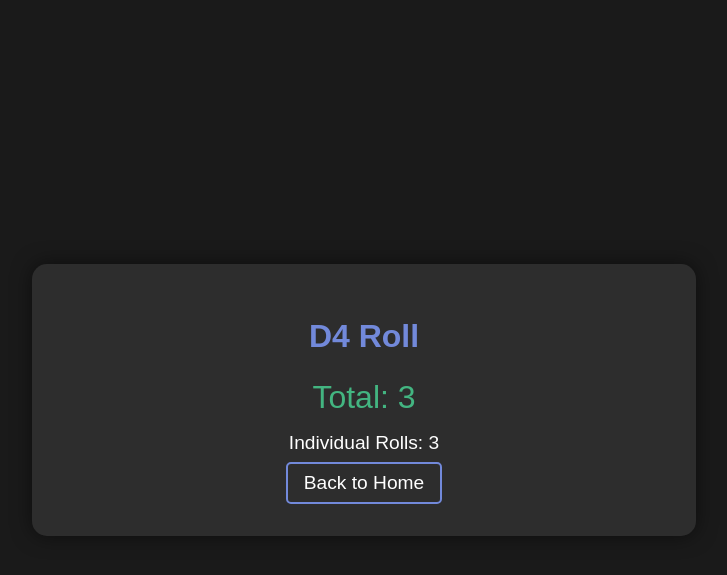
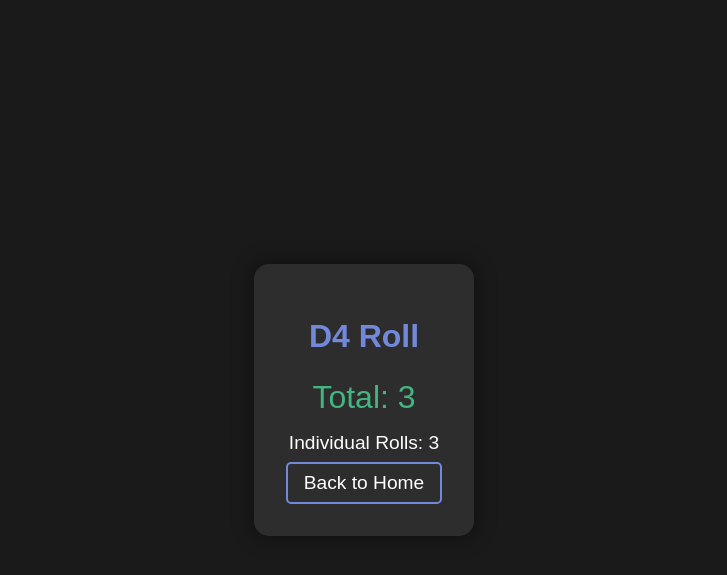
Before and after one commit to Kameonx/D20, a Flask app: page /d4 in a window 1280 px wide. Shown: the top 575 px of the page, without its empty margins (276-1003 px from the left). Run offline with Flask 3, Linux system fonts and the light colour scheme.

Commit message:
Update dice_roll.html

```diff
--- a/templates/dice_roll.html
+++ b/templates/dice_roll.html
@@ -19,8 +19,9 @@
             border-radius: 15px;
             box-shadow: 0 0 20px rgba(0,0,0,0.5);
             text-align: center;
-            max-width: 600px;
-            width: 90%;
+            max-width: 90%;
+            max-height: 90%;
+            overflow: auto;
         }
         h1 {
             color: #7289da;
```
